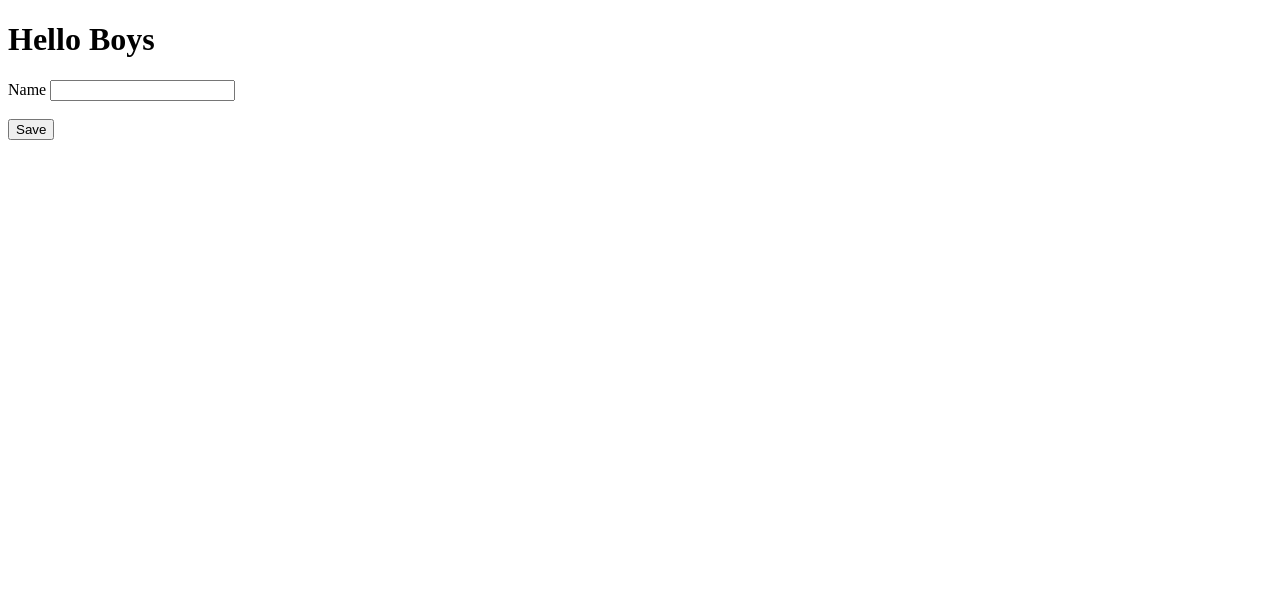
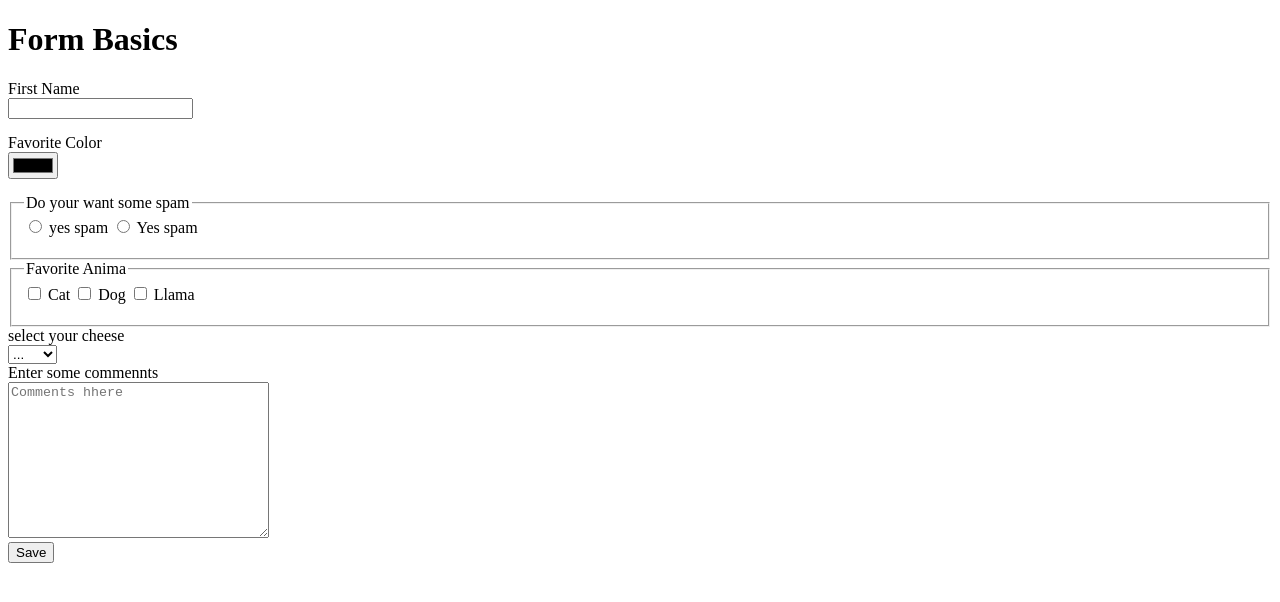
Before and after one commit to kabirbapson/dom_test, a plain HTML site: page index.html in a window 1280 px wide. Drawn offline with Linux system fonts and the light colour scheme.

Commit message:
first init

```diff
--- a/index.html
+++ b/index.html
@@ -5,15 +5,68 @@
   <meta http-equiv="X-UA-Compatible" content="IE=edge">
   <meta name="viewport" content="width=device-width, initial-scale=1.0">
   <title>Document</title>
+  <style>
+    label, input {
+     display: block;
+    }
+   input{
+    margin-bottom: 15px;
+   }
+   fieldset input, fieldset label{
+    display: inline;
+   }
+  </style>
 </head>
 <body>
-  <h1>Hello Boys</h1>
+  <h1>Form Basics</h1>
   <form >
-    <label >Name <input type="text" ></label><br><br>
-    <label for="hi"><input type="submit"  value="Save"></label><br>
+    <label for="name">First Name</label>
+    <input type="text" id="name" name="name" >
+
+    <label for="color">Favorite Color</label>
+    <input type="color" name="color" id="color">
+
+    <fieldset>
+      <legend>Do your want some spam
+      </legend>
+      <input type="radio" name="spam" id="spam-yes" value="yes">
+      <label for="spam-yes">yes spam</label>
+      <input type="radio" name="spam" id="spam-no" value="no">
+      <label for="spam-no">Yes spam</label>
+    </fieldset>
+
+    <fieldset>
+      <legend>Favorite Anima</legend>
+      <input type="checkbox" name="cat" id="cat" value="Cat">
+      <label for="cat">Cat</label>
+      <input type="checkbox" name="dog" id="dog" value="Dog">
+      <label for="dog">Dog</label>
+      <input type="checkbox" name="llama" id="llama" value="Llama">
+      <label for="llama">Llama</label>
+    </fieldset>
+
+    <label for="cheese">select your cheese</label>
+    <select name="cheese" id="cheese">
+      <option value="" selected>...</option>
+      <option value="us">US</option>
+      <option value="UK">UK</option>
+      <option value="KSA">KSA</option>
+    </select>
+
+    <label for="comment">Enter some commennts</label>
+    <textarea name="comment" id="comment" cols="30" rows="10" placeholder="Comments hhere"></textarea>
+
+<input type='submit' value="Save">
   </form>
 
   <script>
+    var color = document.getElementsByTagName('input')
+    for (let i = 0; i < color.length; i++) {
+      const element = color[i];
+      console.log(element.value)
+
+    }
+    // console.log(color)
     var h1 = document.querySelector('h1')
     var inp = document.querySelector('input')
 
```
